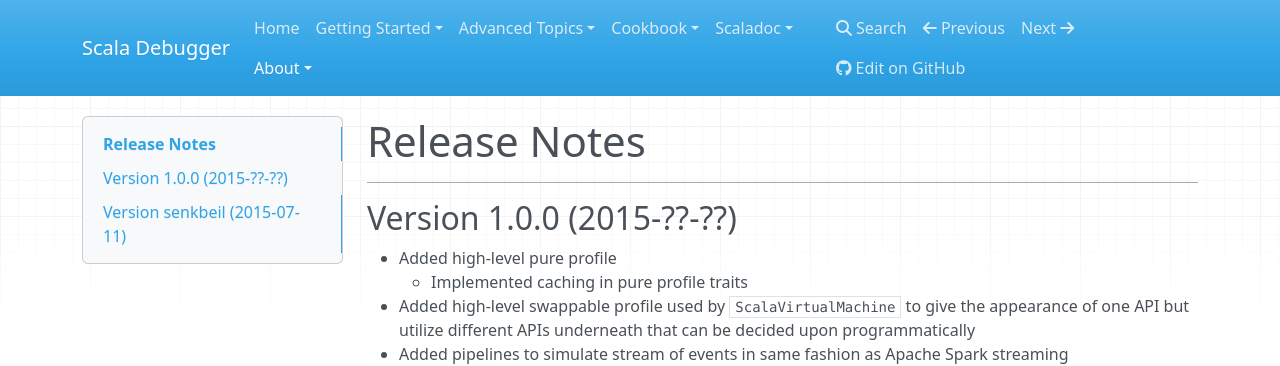
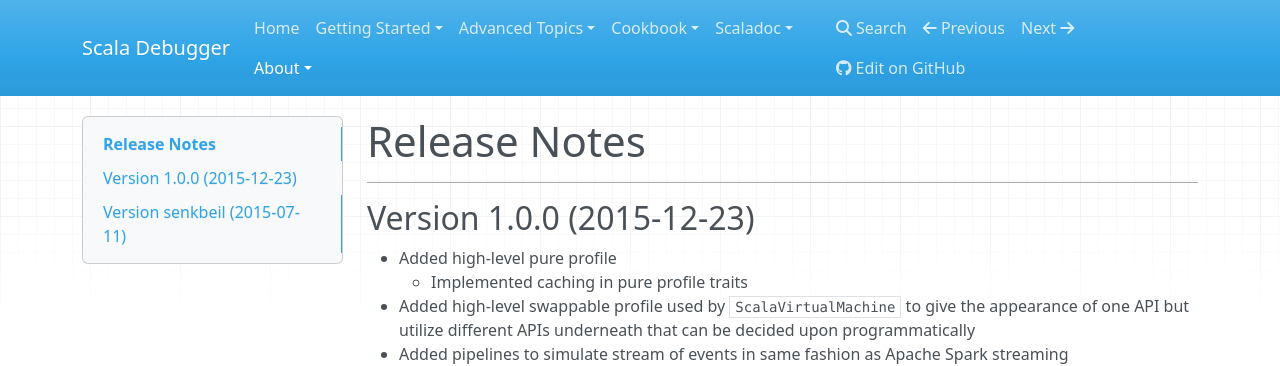
Before and after one commit to raggaraluz/scala-debugger, an MkDocs documentation site: the page built from docs/about/release-notes.md, in a window 1280 px wide and 1368 px high. Shown: the top 366 px of the window. Built offline with MkDocs 1.6.1, drawn with Linux system fonts in a browser that asks for light colours; nearby versions of some CDN libraries; old or Windows-style settings are respelled for this version of MkDocs.

Commit message:
Updated release notes with 1.0.0 release date

```diff
--- a/docs/about/release-notes.md
+++ b/docs/about/release-notes.md
@@ -2,7 +2,7 @@
 
 ---
 
-## Version 1.0.0 (2015-??-??)
+## Version 1.0.0 (2015-12-23)
 
 - Added high-level pure profile
     - Implemented caching in pure profile traits
```
